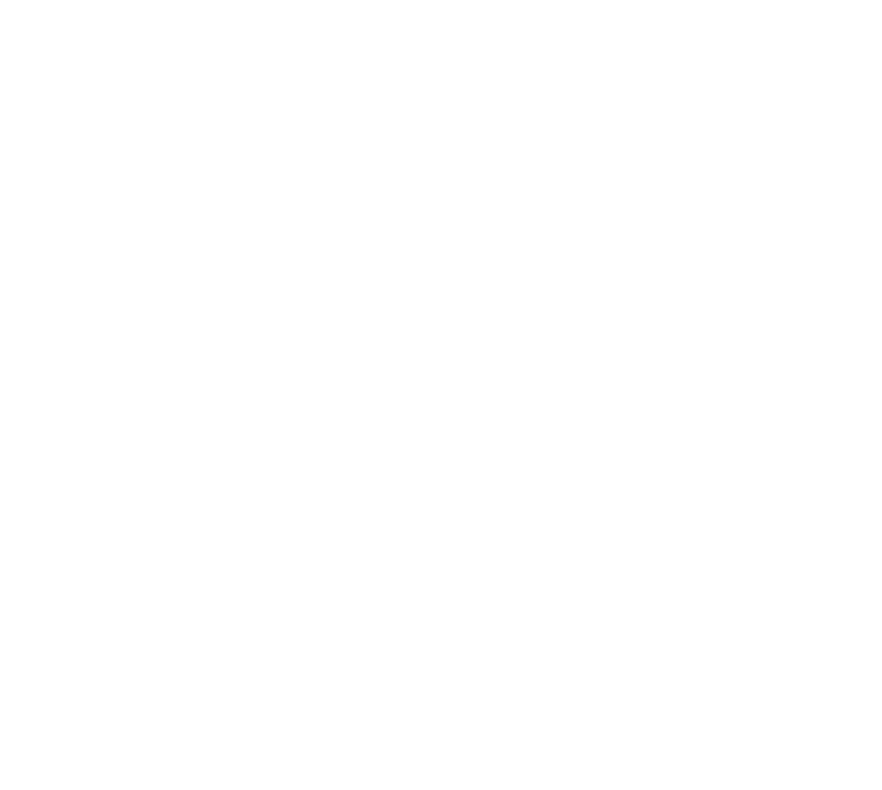
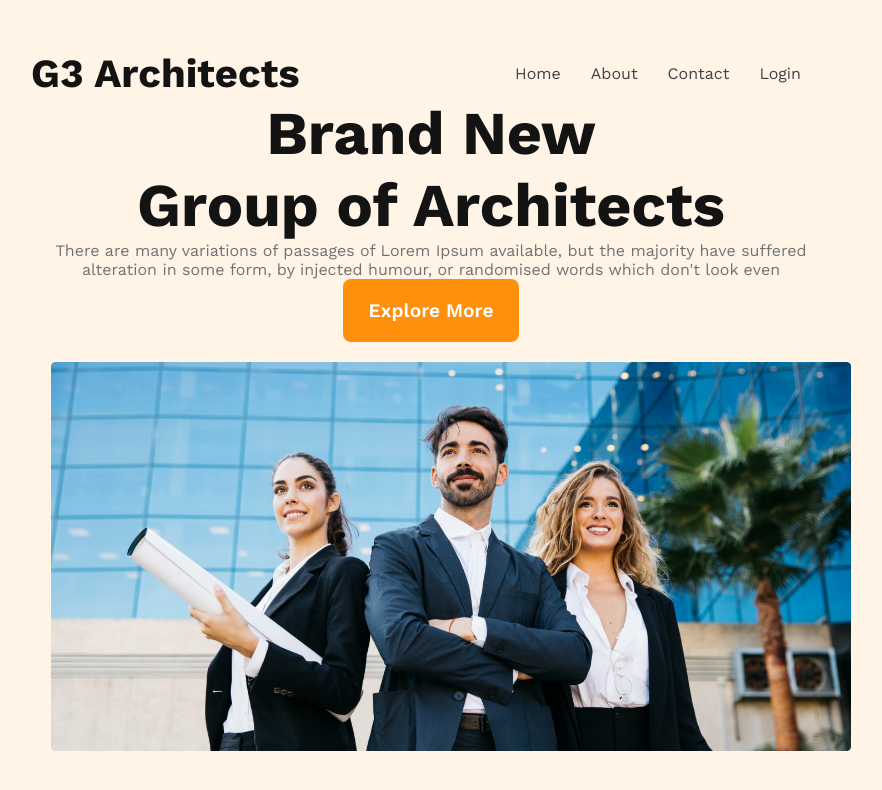
Before and after one commit to talukdertonmoy/g3-architects-website, a plain HTML site: page index.html in a window 1280 px wide. Shown: the whole page, without its empty margins (209-1091 px from the left). Drawn offline with nearby package versions, Linux system fonts and the light colour scheme.

Commit message:
header section added

```diff
--- a/index.html
+++ b/index.html
@@ -3,9 +3,34 @@
 <head>
     <meta charset="UTF-8">
     <meta name="viewport" content="width=device-width, initial-scale=1.0">
-    <title>G3 architect Website</title>
+    <title>G3 Architects</title>
+    <link rel="stylesheet" href="styles/architect.css">
 </head>
 <body>
-
+    <header>
+        <nav>
+            <h3 class="nav-title">G3 Architects</h3>
+            <ul>
+                <li><a href="">Home</a></li>
+                <li><a href="">About</a></li>
+                <li><a href="">Contact</a></li>
+                <li><a href="">Login</a></li>
+            </ul>
+        </nav>
+        <section>
+            <div class="banner">
+                <div class="banner-content">
+                    <h1 class="banner-title">Brand New <br>
+                    Group of Architects
+                    </h1>
+                    <p class="banner-description">There are many variations of passages of Lorem Ipsum available, but the majority have suffered alteration in some form, by injected humour, or randomised words which don't look even</p>
+                    <button class="btn-primary">Explore More</button>
+                </div>
+                    <img src="images/banner.png" alt="">
+            </div>
+        </section>
+    </header>
+    <main></main>
+    <footer></footer>
 </body>
 </html>
--- a/styles/architect.css
+++ b/styles/architect.css
@@ -0,0 +1,53 @@
+@import url('https://fonts.googleapis.com/css2?family=Work+Sans:ital,wght@0,400;0,600;0,700;1,400;1,600;1,700&display=swap');
+*{font-family: 'Work Sans', sans-serif;margin: 0;}
+header{padding: 50px 240px;
+background: rgba(255, 144, 14, 0.10);}
+.btn-primary{
+    border-radius: 8px;
+    background: #FF900E;
+    color: #FFF;
+font-size: 1.2rem;
+font-weight: 600;
+padding: 20px 25px;
+border: none;
+cursor: pointer;
+}
+nav{display: flex;
+justify-content: space-between;}
+.nav-title{color:#131313;
+    font-size: 2.5rem;
+    font-weight: 700;}
+nav>ul{display: flex;align-items: center;}
+nav li{list-style: none;}
+nav a{text-decoration: none;margin-right: 30px;
+    color: #424242;
+    font-size: 1rem;
+    font-weight: 500;}
+.banner-content{
+    margin: 0 auto;
+    text-align: center;
+    max-width: 800px;
+}
+.banner-title{
+    color:#131313;
+font-size: 3.8rem;
+font-weight: 700;
+}
+.banner-description{
+    color:#727272;
+font-size: 1rem;
+font-weight: 400;
+}
+.banner img{width: 100%;
+margin: 20px;}
+/* media query */
+@media screen and (max-width:576px) {
+    header{padding:20px;}
+    nav{flex-direction: column;}
+    .banner img{margin: 20px 0px;}
+}
+@media screen and (min-width:576px) and (max-width:960px) {
+    header{padding:50px;}
+    nav{flex-direction: column;}
+    .banner img{margin: 20px 0px;}
+}
```
